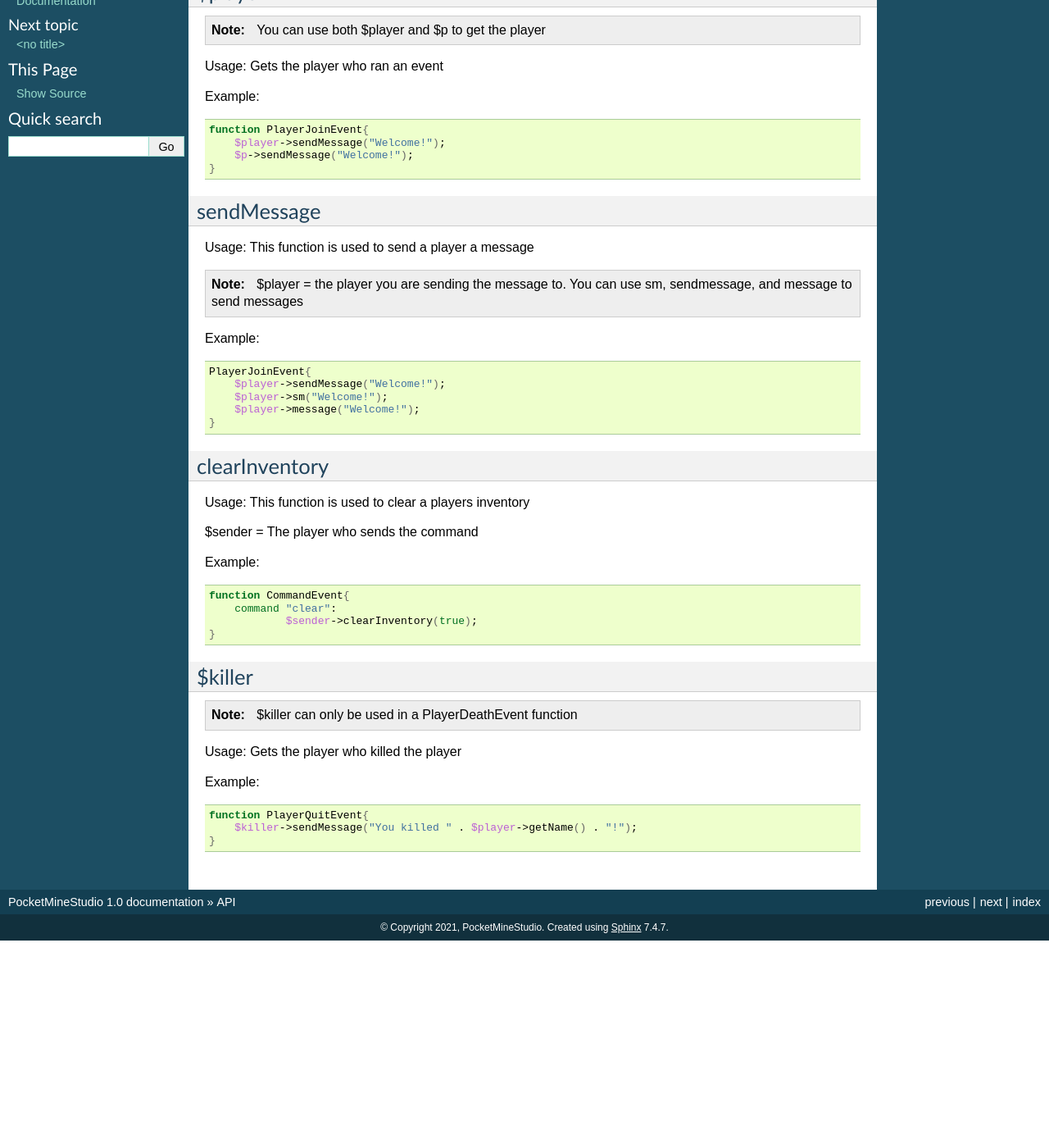
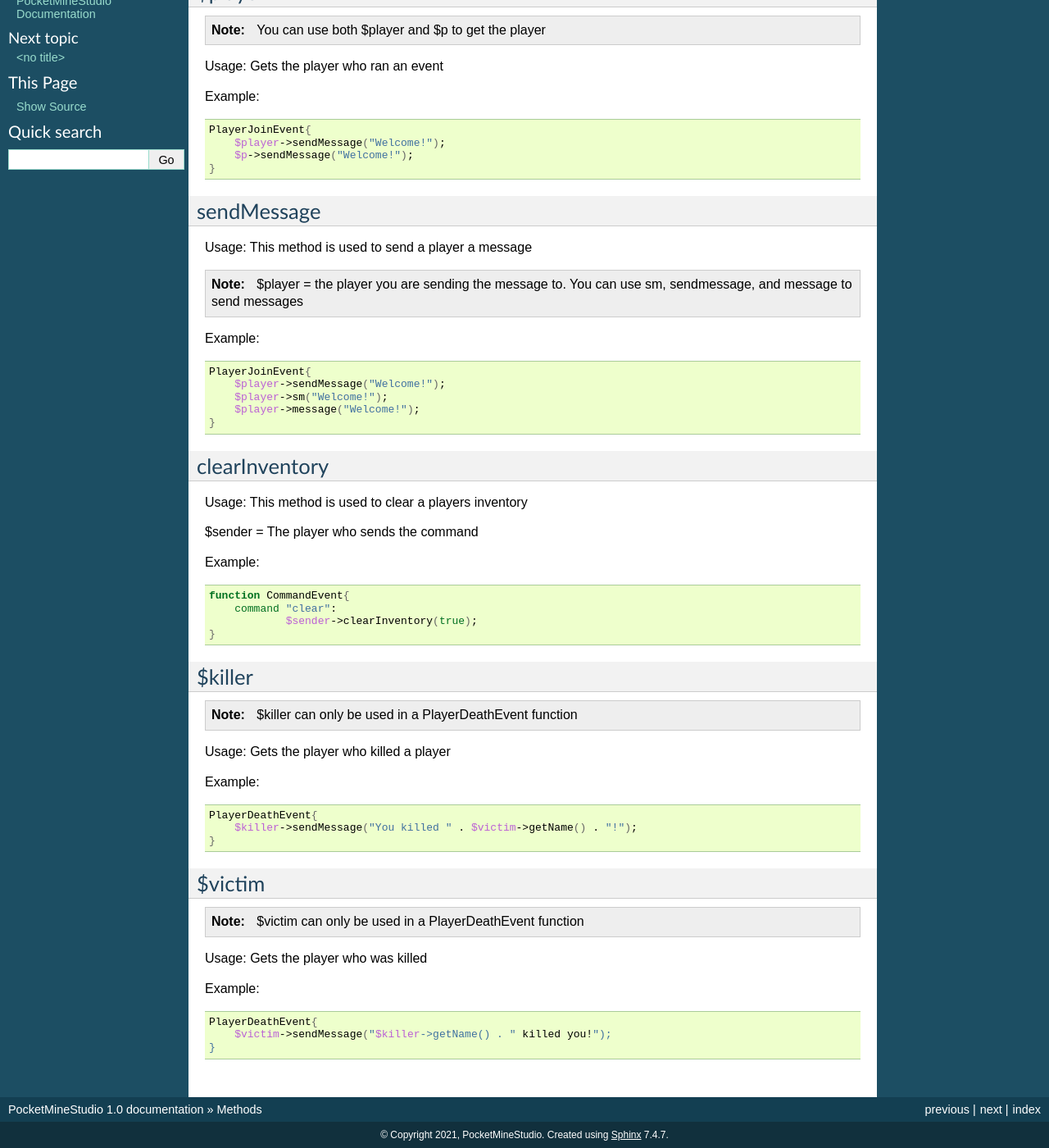
Before and after one commit to ElectroGamesDev/PocketMineStudioDocs, a Sphinx documentation site: the page built from docs/api.rst, in a window 1280 px wide and 1400 px high, scrolled down 214 px. Shown: the whole window at 82% size. Built offline with Sphinx 7.4.7, drawn with Linux system fonts in a browser that asks for light colours; before the commit the page ends 1361 px from its top, so only the background shows below that; some of the changed text lies outside the part shown.

Commit message:
Update api.rst

```diff
--- a/docs/api.rst
+++ b/docs/api.rst
@@ -1,4 +1,4 @@
-API
+Methods
 ========
 
 This is the offical API for PocektMineStudio!
@@ -20,7 +20,7 @@
 
 .. code-block:: sh
 
-  function PlayerJoinEvent{
+  PlayerJoinEvent{
       $player->sendMessage("Welcome!");
       $p->sendMessage("Welcome!");
   }
@@ -28,7 +28,7 @@
 sendMessage
 ----------
 
-Usage: This function is used to send a player a message
+Usage: This method is used to send a player a message
 
 .. note::
 
@@ -47,7 +47,7 @@
 clearInventory
 ----------
 
-Usage: This function is used to clear a players inventory
+Usage: This method is used to clear a players inventory
 
 $sender = The player who sends the command
 
@@ -67,12 +67,29 @@
 
     $killer can only be used in a PlayerDeathEvent function
 
-Usage: Gets the player who killed the player
+Usage: Gets the player who killed a player
 
 Example:
 
 .. code-block:: sh
 
-  function PlayerQuitEvent{
-      $killer->sendMessage("You killed " . $player->getName() . "!");
+  PlayerDeathEvent{
+      $killer->sendMessage("You killed " . $victim->getName() . "!");
   }
+
+$victim
+-------
+
+.. note::
+
+    $victim can only be used in a PlayerDeathEvent function
+
+Usage: Gets the player who was killed
+
+Example:
+
+.. code-block:: sh
+
+  PlayerDeathEvent{
+      $victim->sendMessage("$killer->getName() . " killed you!");
+  }
```
